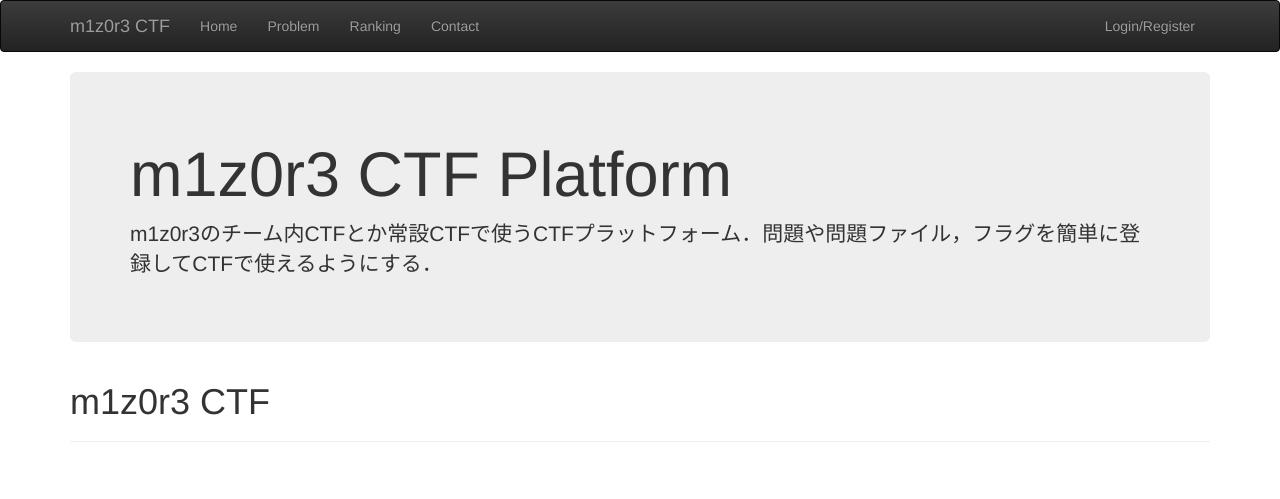
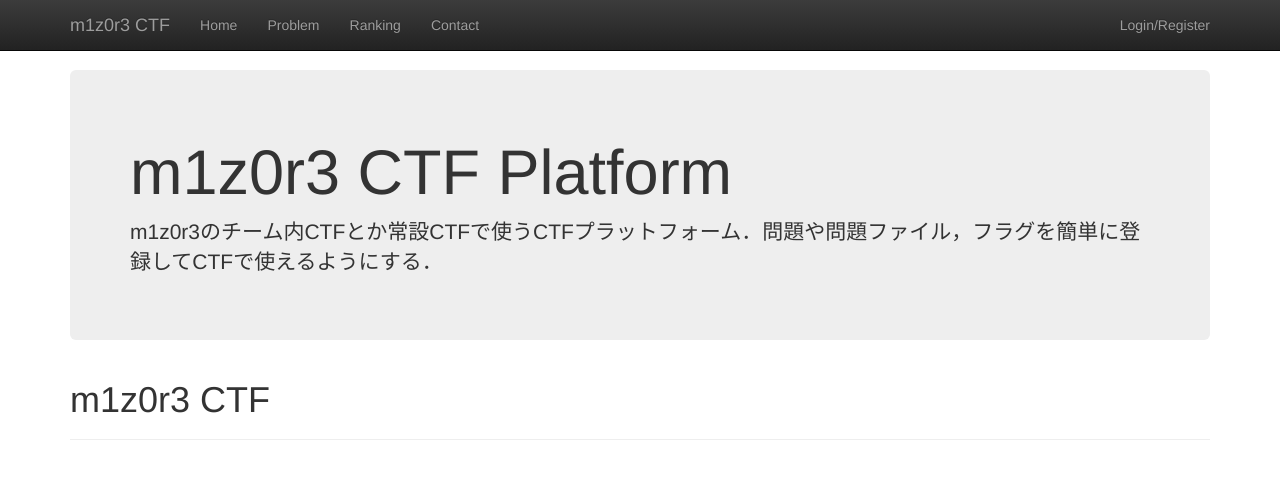
Before and after one commit to 73spica/ctf_platform, a Flask app: page / in a window 1280 px wide. Shown: the top 499 px of the page. Run offline with Flask 2, Linux system fonts and the light colour scheme; parts of the project's set-up code (start-up, migrations or seed data) failed here and were passed over; some libraries are stand-ins or nearby versions.

Commit message:
レイアウト周り修正

```diff
--- a/app/admin/templates/layout_for_admin.html
+++ b/app/admin/templates/layout_for_admin.html
@@ -25,7 +25,7 @@
     <![endif]-->
   </head>
   <body>
-    <nav class="navbar navbar-inverse">
+    <nav class="navbar navbar-inverse navbar-fixed-top">
       <div class="container">
         <div class="navbar-header">
           <button type="button" class="navbar-toggle collapsed" data-toggle="collapse" data-target="#navbar" aria-expanded="false" aria-controls="navbar">
@@ -36,7 +36,7 @@
           </button>
           <a class="navbar-brand" href="/">m1z0r3 CTF</a>
         </div>
-        <div class="navbar-collapse collapse">
+        <div id="navbar" class="navbar-collapse collapse">
           <ul class="nav navbar-nav">
             <!-- <li class="active"><a href="home">Home</a></li> -->
             <li><a href="home">Home</a></li>
--- a/app/static/css/common.css
+++ b/app/static/css/common.css
@@ -1,11 +1,11 @@
-// ナビゲーションバーとコンテナの幅
+/* ナビゲーションバーとコンテナの幅 */
 .theme-showcase .navbar .container {
   width: auto;
 }
 
-// 背景色を真っ白じゃなくてちょっと色つける
+/* 背景色を真っ白じゃなくてちょっと色つける */
 body {
-  padding-top: 40px;
+  padding-top: 70px;
   padding-bottom: 40px;
-  background-color: #eee;
+  /*background-color: #eee;*/
 }
--- a/app/templates/layout.html
+++ b/app/templates/layout.html
@@ -25,7 +25,7 @@
     <![endif]-->
   </head>
   <body>
-    <nav class="navbar navbar-inverse">
+    <nav class="navbar navbar-inverse navbar-fixed-top">
       <div class="container">
         <div class="navbar-header">
           <button type="button" class="navbar-toggle collapsed" data-toggle="collapse" data-target="#navbar" aria-expanded="false" aria-controls="navbar">
@@ -36,7 +36,7 @@
           </button>
           <a class="navbar-brand" href="/">m1z0r3 CTF</a>
         </div>
-        <div class="navbar-collapse collapse">
+        <div id="navbar" class="navbar-collapse collapse">
           <ul class="nav navbar-nav">
             <!-- <li class="active"><a href="home">Home</a></li> -->
             <li><a href="home">Home</a></li>
```
Also changed, not shown: app/static/css/style.css (+4 -4 lines).
